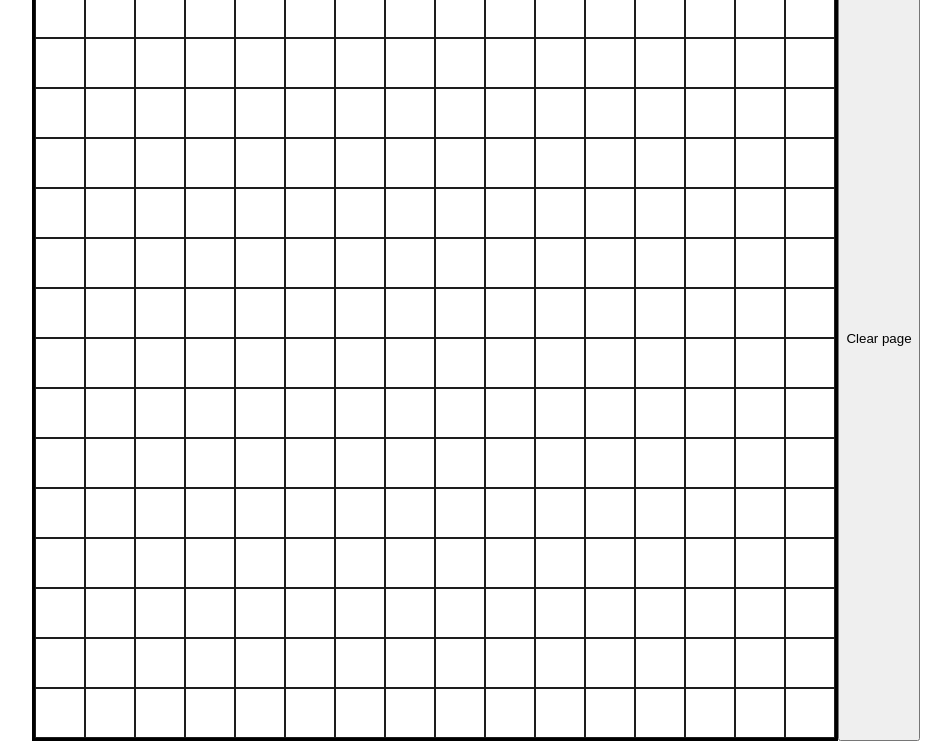
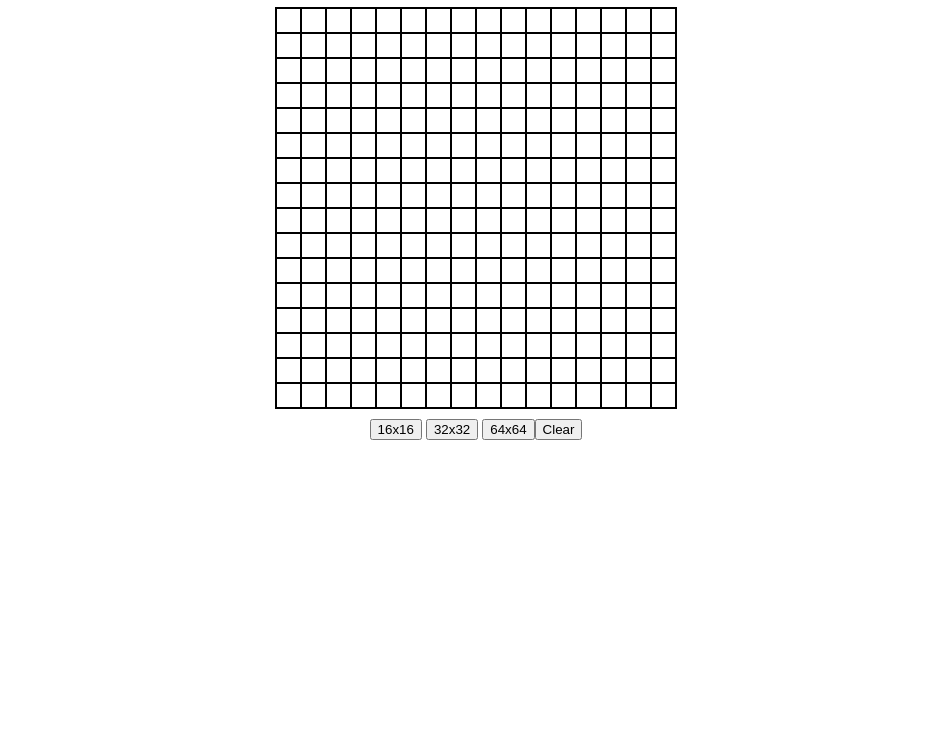
Before and after one commit to gudovic/Sketchpad, a plain HTML site: page index.html in a window 1280 px wide. Shown: the part 73-822 px from the top of the page, without its empty margins (164-1115 px from the left). After the commit the page ends 800 px from the top, so only its background shows below. Drawn offline with Linux system fonts and the light colour scheme.

Commit message:
everything in one swoop

```diff
--- a/index.html
+++ b/index.html
@@ -8,9 +8,24 @@
     <script src="javascript.js" defer></script>
 </head>
 <body>
+<h1>
+THIS IS DRAWRTAAA!!!
+</h1>
 
-    <div id="board"></div>
+<div class="screen">
+<div id="board"></div>
+</div>
 
-    <button id="clear">Clear page</button>
+<div class="buttons">
+  <div class="buttons-left">
+    <button id="button-small">16x16</button>
+    <button id="button-mid">32x32</button>
+    <button id="button-big">64x64</button>
+   </div>
+ <div class="buttons-right">
+   <button id="clear">Clear</button>
+ </div>
+
+</div>
 </body>
 </html>
--- a/javascript.js
+++ b/javascript.js
@@ -1,20 +1,55 @@
 const board = document.getElementById('board');
-const clear = document.getElementById('clear');
+let mouseDown = false;
+document.body.addEventListener('pointerdown', () => mouseDown = true);
+document.body.addEventListener('pointerup', () => mouseDown = false);
 
 
-function makeGrid() {
-    for (let i=0; i<256; i++) {
-     const div = document.createElement('div');
-        div.classList.add('grid');
-        board.appendChild(div);
+function makeGrid(scale) {
+	board.innerHTML = "";
+	const setSize = scale*scale;
 
-        div.addEventListener('mousedown', () => {
-        div.style.backgroundColor = 'black'
-        })
+	for (let i=0; i<setSize; i++) {
+  	const squares = document.createElement('div');
+    board.append(squares);
+    squares.classList.add('grid');
+    squares.isWhite = true;
+    // 400 is the boardheight i should probably declare it and not hardcode it
+    squares.style.height = 400/scale + 'px';
+    squares.style.width = 400/scale + 'px';
+
+    squares.addEventListener('pointerdown', () => {
+      if (squares.isWhite == true) {
+      	squares.style.backgroundColor = 'black';
+        squares.isWhite = false;
+      } else {squares.style.backgroundColor = 'white';
+      				squares.isWhite = true;
+       }
+    });
+    squares.addEventListener('pointerenter', () => {
+  	if (mouseDown) {
+      if (squares.isWhite == true) {
+      	squares.style.backgroundColor = 'black';
+        squares.isWhite = false;
+      } else {squares.style.backgroundColor = 'white';
+      				squares.isWhite = true;
+       }
     }
+});
+  }
 }
-makeGrid();
+makeGrid(16);
 
-clear.addEventListener('click', () => {
+document.getElementById('button-small').addEventListener('pointerdown', () => {
+    		makeGrid(16);
+    })
+document.getElementById('button-mid').addEventListener('pointerdown', () => {
+    		makeGrid(32);
+    })
+document.getElementById('button-big').addEventListener('pointerdown', () => {
+    		makeGrid(64);
+    })
 
-})
+document.getElementById('clear').addEventListener('pointerdown', () => {
+			const squares =	document.querySelectorAll('.grid')
+      squares.forEach(square => square.style.backgroundColor = 'white');
+    })
--- a/styles.css
+++ b/styles.css
@@ -1,27 +1,33 @@
-#board {
-    padding: 0;
-    margin: 0;
-    border: 3px black solid;
-    width: 800px;
-    height: 800px;
-    display: flex;
-    flex-flow: row wrap;
-
+.screen {
+  display:flex;
+  justify-content: center;
 }
 
-body {
-    display: flex;
-    justify-content: center;
+#board {
+  height: 400px;
+  width: 400px;
+  border: 1px black solid;
+  display: flex;
+  flex-wrap: wrap;
+  user-select: none;
 }
 
 .grid {
-    display: flex;
-    flex-direction: row;
-    width: 50px;
-    height: 50px;
-    border: 1px solid #1d1d1d;
+    height: 25px;
+    width: 25px;
+    border: 1px black solid;
     box-sizing: border-box;
 }
+
+.buttons {
+  display:flex;
+  justify-content: center;
+  padding: 10px;
+  }
+
+ h1 {
+    text-align: center;
+    }
 
 .grid:hover {
     background-color: aliceblue;
```
Also changed, not shown: 1 other file.
